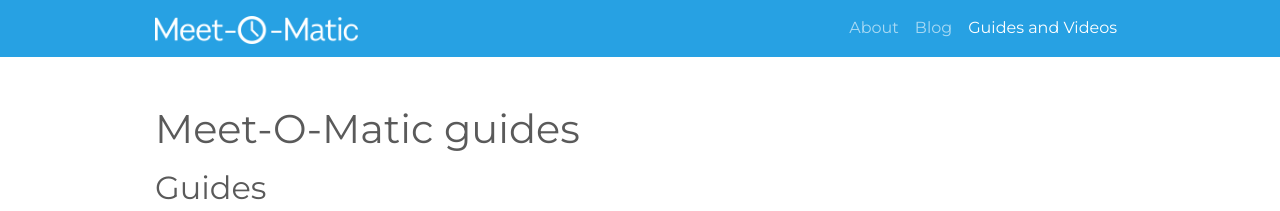
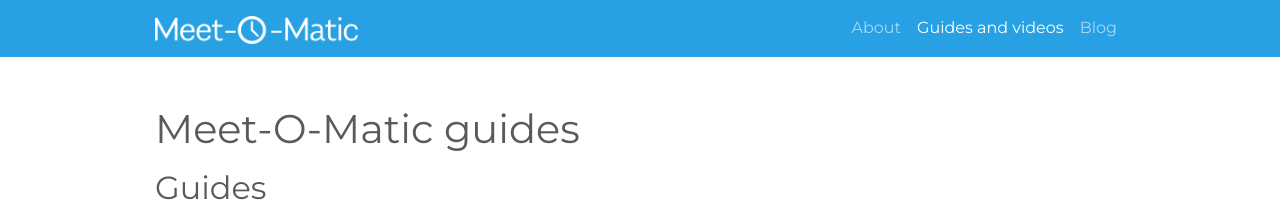
Before and after one commit to meetomatic/meetomatic.github.io, a Jekyll site: the page built from guides.md, in a window 1280 px wide. Shown: the top 211 px of the page. Built offline with Jekyll 4.4.1, drawn with Linux system fonts in a browser that asks for light colours.

Commit message:
Cleaned the header layout

```diff
--- a/_includes/header.html
+++ b/_includes/header.html
@@ -1,7 +1,7 @@
 <nav class="navbar navbar-expand-lg navbar-dark bg-primary">
   <div class="container">
     <a class="navbar-brand" rel="author" href="{{ "/" | relative_url }}">
-      <img style="height: 28px" src="/static/text-logo-small.png">
+      <img class="brand-image mr-3" src="/static/text-logo-small.png">
     </a>
 
     {%- assign page_paths = site.header_pages -%}
@@ -22,11 +22,11 @@
         <li class="nav-item {% if page.url == '/about.html' %}active{% endif %} ">
           <a class="nav-link" href="/about">About</a>
         </li>
-        <li class="nav-item">
+        <li class="nav-item {% if page.url == '/guides.html' %}active{% endif %} ">
+          <a class="nav-link" href="/">Guides and videos</a>
+        </li>
+        <li class="nav-item {% if page.url == '/archive.html' or page.is_post %}active{% endif %} ">
           <a class="nav-link" href="{{site.posts[0].url}}">Blog</a>
-        </li>
-        <li class="nav-item {% if page.url == '/guides.html' %}active{% endif %} ">
-          <a class="nav-link" href="/guides">Guides and Videos</a>
         </li>
       </ul>
     </div>
--- a/_sass/_site-styling.scss
+++ b/_sass/_site-styling.scss
@@ -20,3 +20,7 @@
   margin: 1.5em 10px;
   padding: 0 10px;
 }
+
+.brand-image {
+  height: 28px;
+}
```
